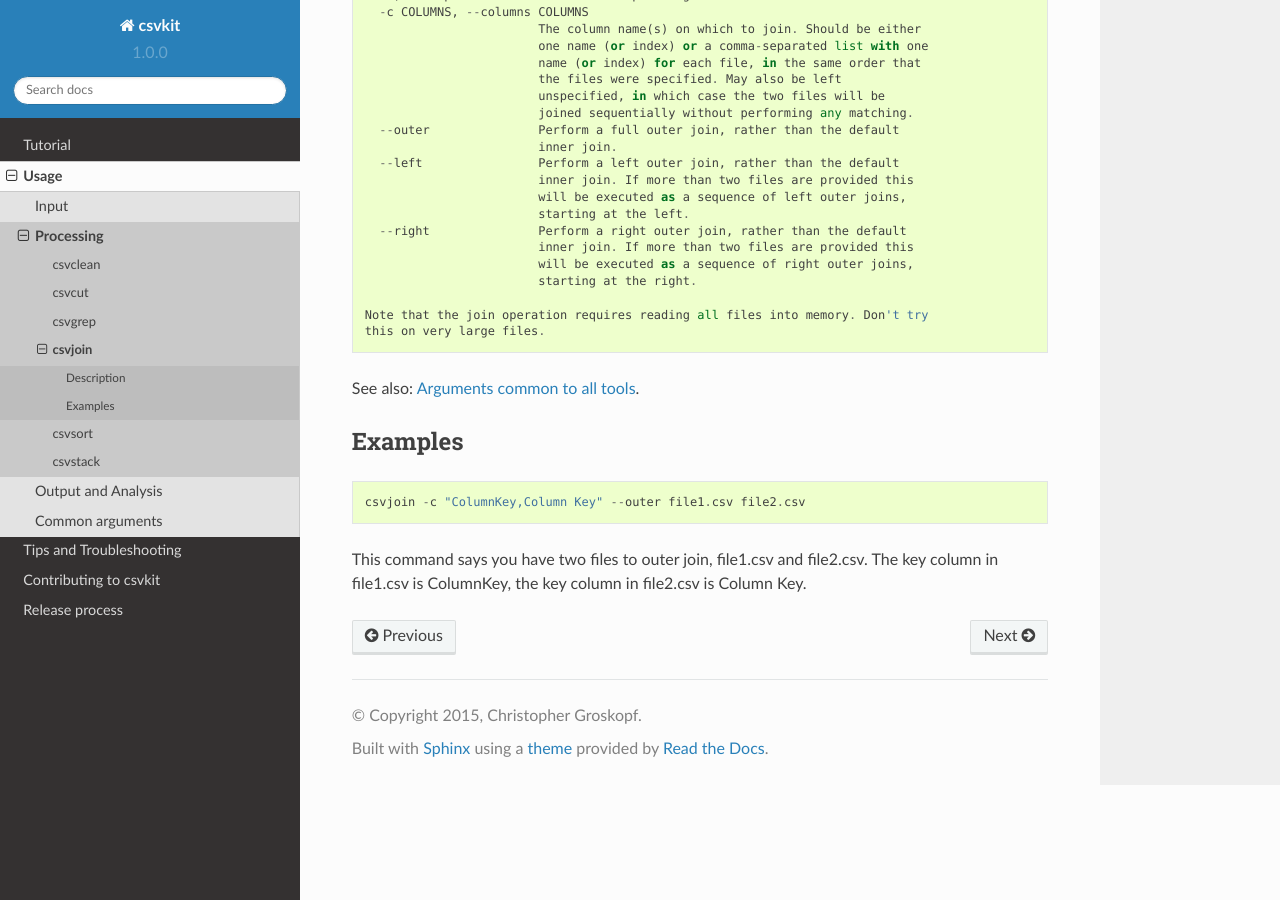
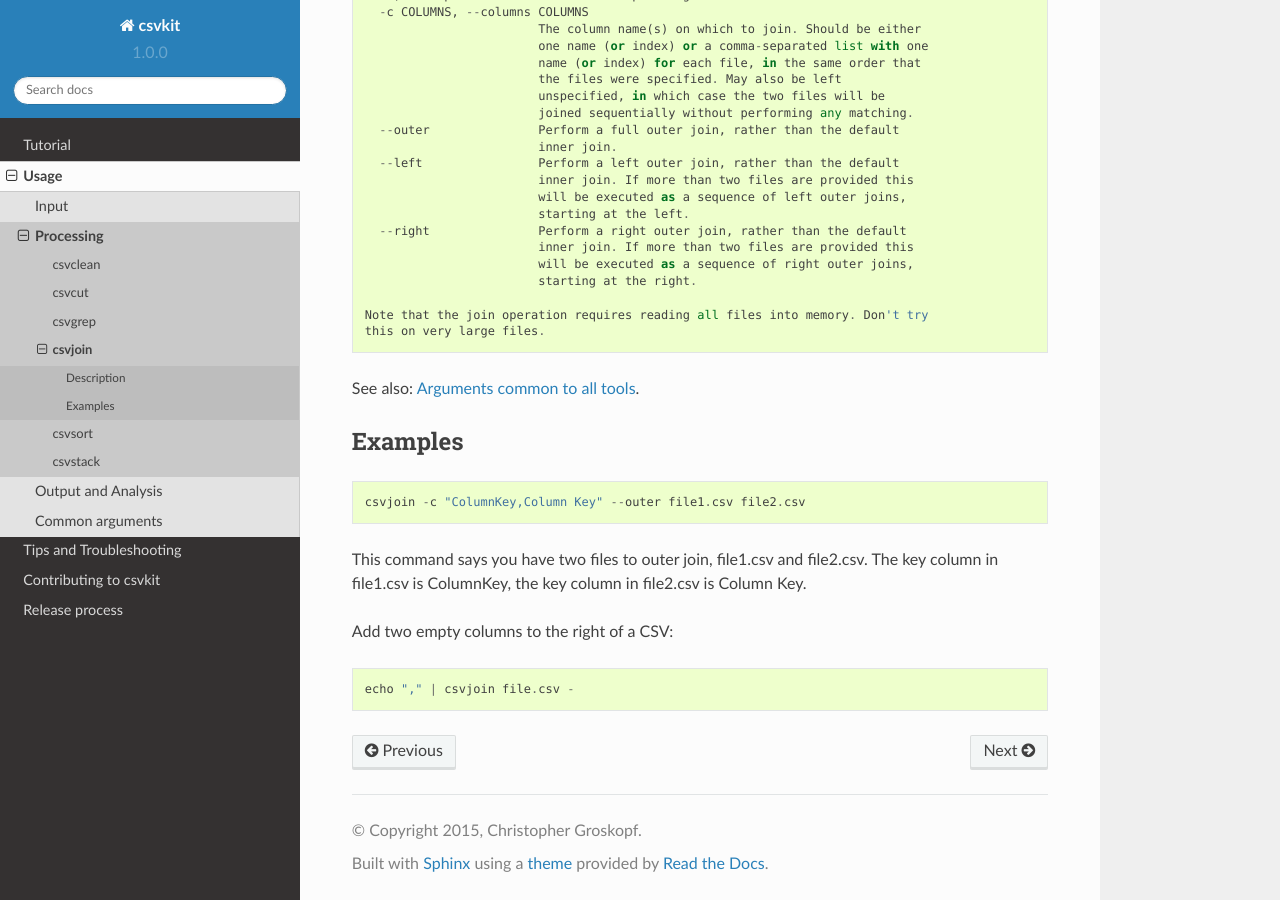
Before and after one commit to wireservice/csvkit, a Sphinx documentation site: the page built from docs/scripts/csvjoin.rst, in a window 1280 px wide and 900 px high, scrolled down 611 px. Built offline with Sphinx 7.4.7 and the Read the Docs theme 2.0.0, drawn with Linux system fonts in a browser that asks for light colours.

Commit message:
Add example for adding columns to a file, related #655

```diff
--- a/docs/scripts/csvjoin.rst
+++ b/docs/scripts/csvjoin.rst
@@ -51,3 +51,7 @@ Examples
     csvjoin -c "ColumnKey,Column Key" --outer file1.csv file2.csv
 
 This command says you have two files to outer join, file1.csv and file2.csv. The key column in file1.csv is ColumnKey, the key column in file2.csv is Column Key.
+
+Add two empty columns to the right of a CSV::
+
+    echo "," | csvjoin file.csv -
```
